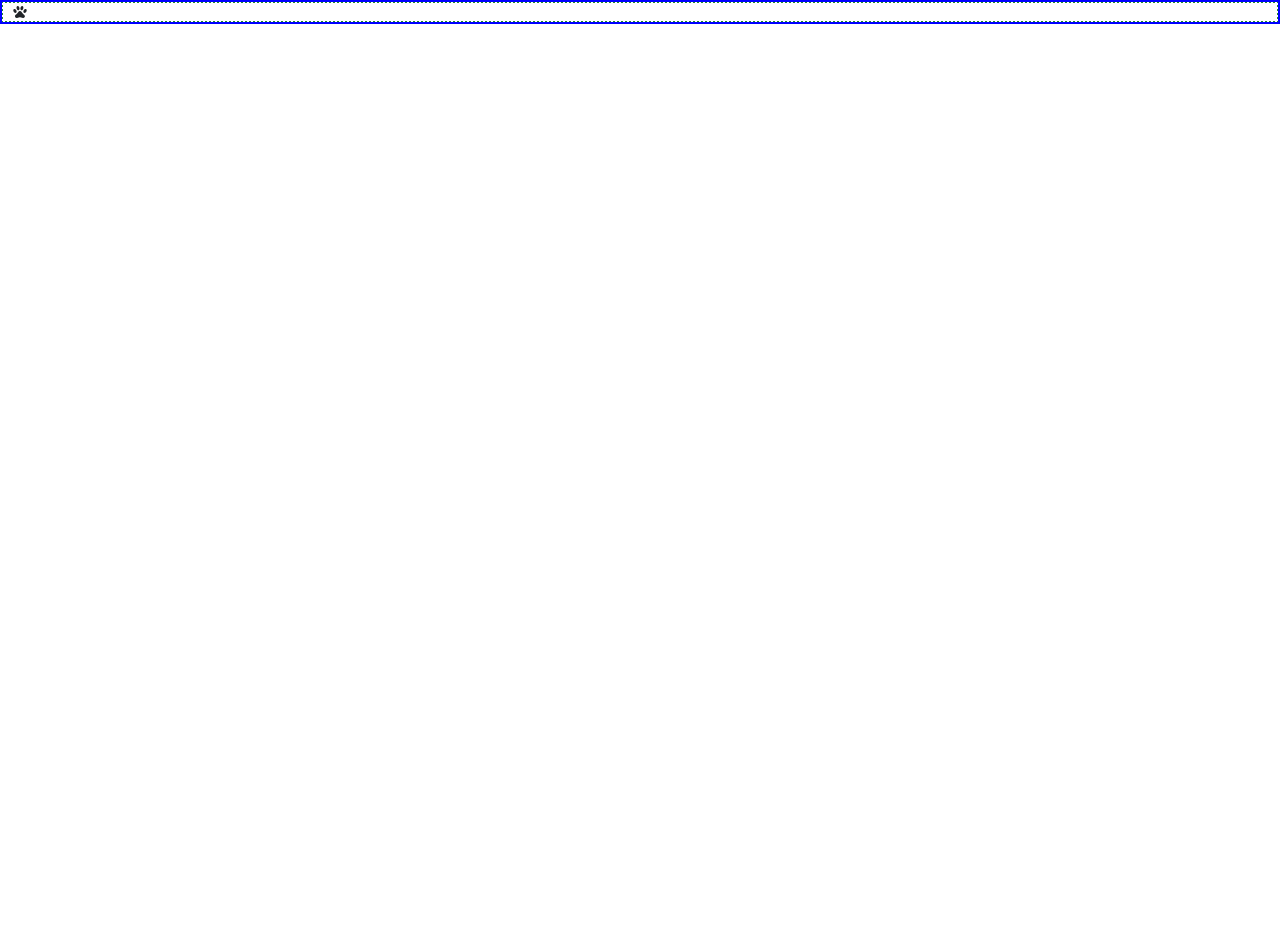
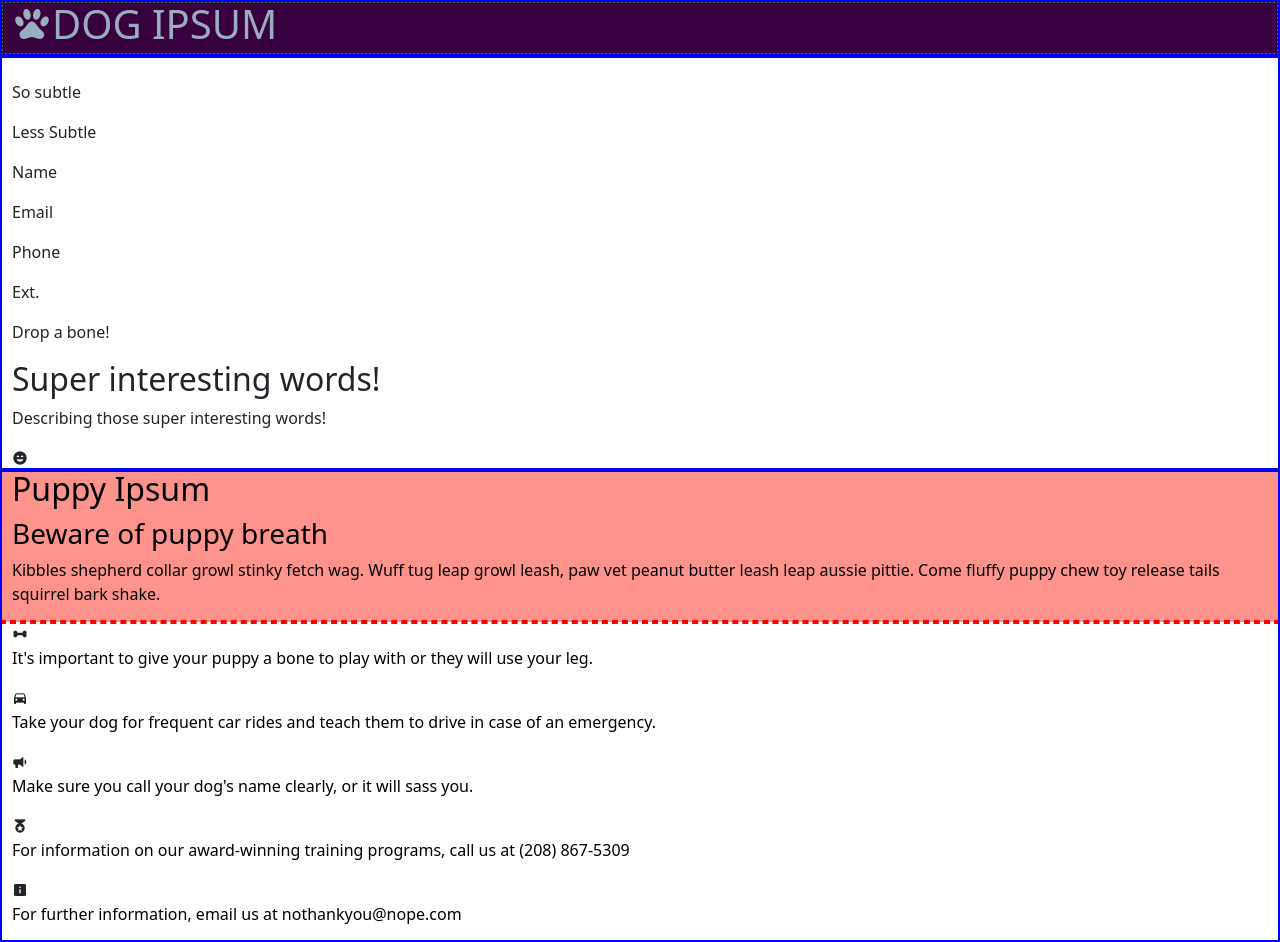
Before and after one commit to ScottWallin/checkpoint1, a plain HTML site: page index.html in a window 1280 px wide. Before the commit the page ends 800 px from the top, so only its background shows below. Drawn offline with nearby package versions, Linux system fonts and the light colour scheme.

Commit message:
haven't saved in awhile

```diff
--- a/index.html
+++ b/index.html
@@ -6,6 +6,7 @@
   <link href='https://cdn.jsdelivr.net/npm/bootstrap@5.3.0-alpha1/dist/css/bootstrap.min.css' rel='stylesheet' integrity='sha384-GLhlTQ8iRABdZLl6O3oVMWSktQOp6b7In1Zl3/Jr59b6EGGoI1aFkw7cmDA6j6gD' crossorigin='anonymous'>
     <link rel="stylesheet" href="https://cdnjs.cloudflare.com/ajax/libs/MaterialDesign-Webfont/7.2.96/css/materialdesignicons.min.css">
   <meta name="viewport" content="width=device-width, initial-scale=1.0">
+  <link rel="stylesheet" href="style.css">
   <title>Checkpoint</title>
   </head>
 <!-- SECTION DEBUG -->
@@ -32,20 +33,64 @@
 
   <!-- SECTION NAV BAR -->
   <header class="container-fluid sticky-top">
-    <div class="row">
-      <div class="col-12 ">
-        <i class="mdi mdi-paw"></i>
-      </div>
-    </div>
-
+    <section class="row bg-color">
+      <div class="col-12">
+        <h1 class="mdi mdi-paw light-text">DOG IPSUM</h1>
+        </div>
+    </section>
   </header>
 
   <!-- SECTION HERO IMG & FIRST PORTION -->
-  <div>
+  <div class="container-fluid">
     <img src="" alt="">
+    <div>
+      <p>So subtle</p>
+    </div>
+    <!-- STUB FORM -->
+    <form>
+    <div>
+       <p>Less Subtle</p>
+    </div>
+    <div>
+       <p>Name</p>
+    </div>
+    <div>
+       <p>Email</p>
+    </div>
+    <div>
+       <p>Phone</p><p>Ext.</p>
+    </div>
+    <div>
+       <p>Drop a bone!</p>
+    </div>
+    <h2>Super interesting words!</h2>
+    <p>Describing those super interesting words!</p>
+    <i class="mdi mdi-emoticon-excited"></i>
+    </form>
+    <!-- STUB END FORM -->
   </div>
 
-  <div></div>
+  <!-- SECTION NEXT AREA WITH THE FLOATING CARD -->
+  <div class="container-fluid">
+    <div class="row bg-pink">
+      <h2 class="text-black">Puppy Ipsum</h2>
+      <h3 class="text-black">Beware of puppy breath</h3>
+      <p class=text-black>Kibbles shepherd collar growl stinky fetch wag. Wuff tug leap growl leash, paw vet peanut butter leash leap aussie pittie. Come fluffy puppy chew toy release tails squirrel bark shake.</p>
+    </div>
+    <!-- STUB THE CARD -->
+    <div class="row">
+      <i class="mdi mdi-bone"></i>
+      <p class="text-black">It's important to give your puppy a bone to play with or they will use your leg.</p>
+      <i class="mdi mdi-car"></i>
+      <p class="text-black">Take your dog for frequent car rides and teach them to drive in case of an emergency.</p>
+      <i class="mdi mdi-bullhorn"></i>
+      <p class="text-black">Make sure you call your dog's name clearly, or it will sass you.</p>
+      <i class="mdi mdi-medal"></i>
+      <p class="text-black">For information on our award-winning training programs, call us at (208) 867-5309</p>
+      <i class="mdi mdi-information-box"></i>
+      <p class="text-black">For further information, email us at nothankyou@nope.com</p>
+    </div>
+  </div>
   <div></div>
 
 </body>
--- a/style.css
+++ b/style.css
@@ -1,4 +1,17 @@
-:root{
+
+
+
+
+
+
+/* UTILITIES */
+.bg-color{
   background-color: #390040;
-  text: #9AADBF;
 }
+
+.light-text{
+  color: #9AADBF;
+}
+.bg-pink{
+  background-color: #FE938C;
+}
```
